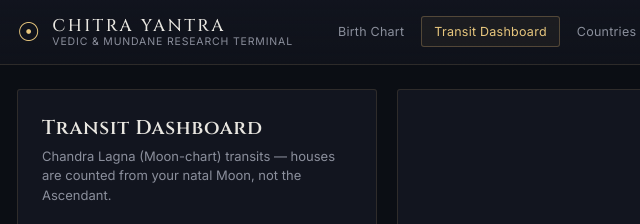
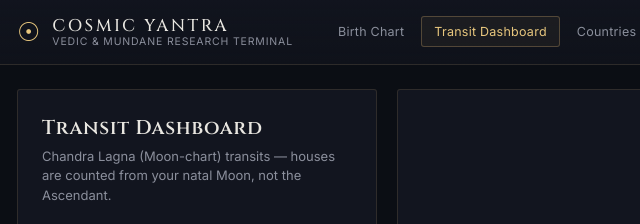
Before and after one commit to daylight69hu888/astro-1, a website: page public/transit.html in a window 1280 px wide. Shown: the top 224 px of the page, 11-651 px from the left. Drawn offline with Linux system fonts and the light colour scheme.

Commit message:
Update transit.html

```diff
--- a/public/transit.html
+++ b/public/transit.html
@@ -3,7 +3,7 @@
 <head>
 <meta charset="UTF-8" />
 <meta name="viewport" content="width=device-width, initial-scale=1.0" />
-<title>Transit Dashboard — Chitra Yantra</title>
+<title>Transit Dashboard — Cosmic Yantra</title>
 <meta name="description" content="Live sidereal planetary transits, viewed from the Moon (Chandra Lagna) — Vedic mundane research terminal." />
 <link rel="preconnect" href="https://fonts.googleapis.com">
 <link href="https://fonts.googleapis.com/css2?family=Cinzel:wght@500;600;700&family=Inter:wght@400;500;600&family=IBM+Plex+Mono:wght@400;500;600&display=swap" rel="stylesheet">
@@ -17,7 +17,7 @@
   <div class="topbar__brand">
     <span class="topbar__glyph">&#9737;</span>
     <div class="topbar__title">
-      <span class="topbar__name">CHITRA YANTRA</span>
+      <span class="topbar__name">COSMIC YANTRA</span>
       <span class="topbar__sub">Vedic &amp; Mundane Research Terminal</span>
     </div>
   </div>
```
